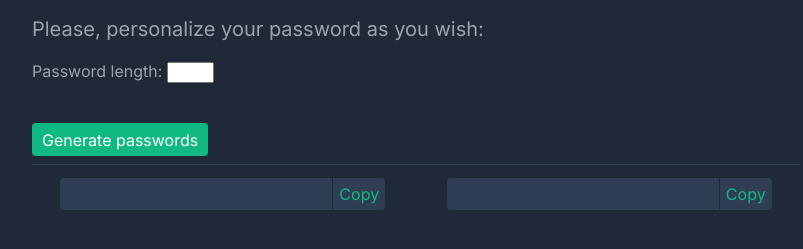
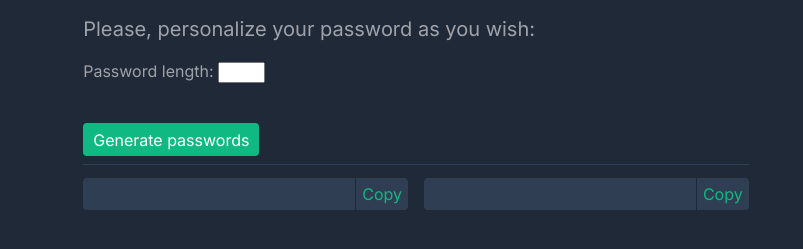
Before and after one commit to AngieAlc/Password-Generator, a plain HTML site: page index.html in a window 1280 px wide. Shown: the part 359-608 px from the top of the page, without its empty margins (224-1027 px from the left). Drawn offline with Linux system fonts and the light colour scheme.

Commit message:
CSS update
- update in the "copy buttons" (opacity)
- update in .parent's justify-content

```diff
--- a/index.css
+++ b/index.css
@@ -48,7 +48,7 @@ hr{
     background-color: #2F3E53;
 }
 .container{
-    width: 60%;
+    width: 52%;
 }
 .item{
     font-family: "Inter", sans-serif;
@@ -73,7 +73,7 @@ hr{
 }
 .parent{
     display: flex;
-    justify-content: space-around;
+    justify-content: space-between;
     flex-wrap: wrap;
     gap: 5px;
 }
@@ -88,6 +88,9 @@ hr{
     margin-left: 0px;
     cursor: pointer;
 }
+#btn-2:hover, #btn-1:hover{
+    opacity: 90%;
+}
 #pass2-el, #pass1-el{
     border-top-right-radius: 0px;
     border-bottom-right-radius: 0px;
```
